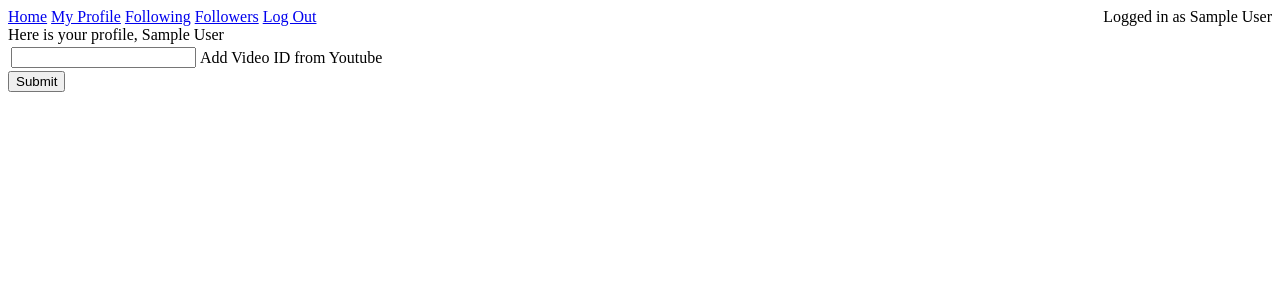
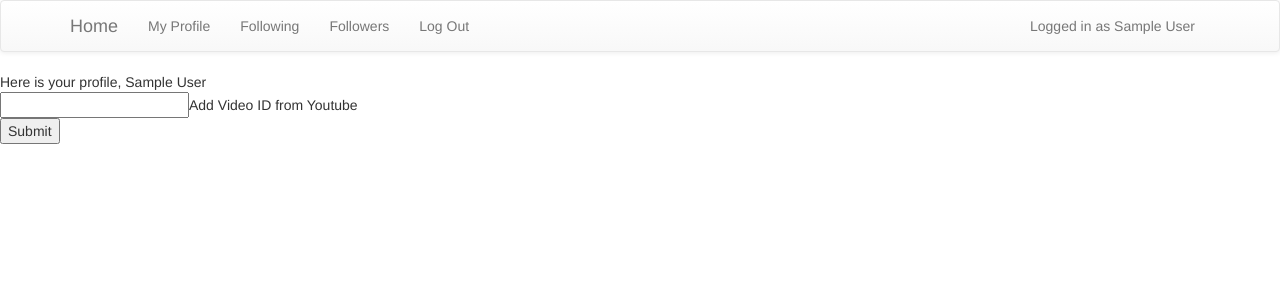
Before and after one commit to MichaelACohen/cs135, a PHP site: page /profile.php in a window 1280 px wide. Shown: the top 300 px of the page. Run offline with PHP 8.4, Linux system fonts and the light colour scheme; the visitor is signed in with stand-in values (Sample User, id 1); data that the repository does not hold is empty; some libraries are stand-ins or nearby versions.

Commit message:
adding bootstrap and jquery and made new navbar

```diff
--- a/application/createAccount.php
+++ b/application/createAccount.php
@@ -42,7 +42,7 @@ if ($_SERVER["REQUEST_METHOD"] == "POST") {
 
 <head>
 <title>Create Account</title>
-
+<?php require_once 'includes.php' ?>
 <style type="text/css">
 .error {
   color:red;
--- a/application/followers.php
+++ b/application/followers.php
@@ -28,6 +28,7 @@ if($_POST){
 <html lang="en">
 <head>
 	<title>Followers</title>
+    <?php require_once 'includes.php' ?>
 </head>
 <body>
     <?php require_once 'navBar.php' ?>
--- a/application/following.php
+++ b/application/following.php
@@ -43,7 +43,8 @@ if($_POST){
 <!DOCTYPE html>
 <html lang="en">
 <head>
-        <title>Following</title>
+    <title>Following</title>
+    <?php require_once 'includes.php' ?>
 </head>
 <body>
 	<?php require_once 'navBar.php' ?>
--- a/application/home.php
+++ b/application/home.php
@@ -6,6 +6,7 @@ require_once 'loginStatus.php';
 <html lang="en">
 <head>
 	<title>Home Page</title>
+	<?php require_once 'includes.php' ?>
 </head>
 <body>
 	<?php require_once 'navBar.php' ?>
--- /dev/null
+++ b/application/includes.php
@@ -0,0 +1,6 @@
+<?php
+echo '<link rel="stylesheet" href="https://maxcdn.bootstrapcdn.com/bootstrap/3.3.4/css/bootstrap.min.css">';
+echo '<link rel="stylesheet" href="https://maxcdn.bootstrapcdn.com/bootstrap/3.3.4/css/bootstrap-theme.min.css">';
+echo '<script src="https://ajax.googleapis.com/ajax/libs/jquery/2.1.3/jquery.min.js"></script>';
+echo '<script src="https://maxcdn.bootstrapcdn.com/bootstrap/3.3.4/js/bootstrap.min.js"></script>';
+?>
--- a/application/login.php
+++ b/application/login.php
@@ -51,7 +51,7 @@ if (isset($_SESSION['id'])) {
 
 <head>
 <title>Log In</title>
-
+<?php require_once 'includes.php' ?>
 <style type="text/css">
 .error {
   color:red;
--- a/application/navBar.php
+++ b/application/navBar.php
@@ -8,6 +8,7 @@ $menu = array(
 	'logout' => array('text' => 'Log Out', 'url' => 'logout.php')
 );
 
+/*
 function generateNavBar($items) {
 	$html = "<nav class='navbar'>\n";
 	foreach($items as $key => $item) {
@@ -19,5 +20,25 @@ function generateNavBar($items) {
 }
 
 echo generateNavBar($menu);
+*/
 
 ?>
+
+<nav class="navbar navbar-default" role="navigation">
+  <div class="container">
+    <div class="navbar-header">
+      <a class="navbar-brand" href=<?php echo "{$menu['home']['url']}"?>><?php echo "{$menu['home']['text']}" ?></a>
+    </div>
+    <div class="collapse navbar-collapse">
+      <ul class="nav navbar-nav">
+          <li><a href=<?php echo "{$menu['profile']['url']}"?>><?php echo "{$menu['profile']['text']}"?></a></li>
+          <li><a href=<?php echo "{$menu['following']['url']}"?>><?php echo "{$menu['following']['text']}"?></a></li>
+          <li><a href=<?php echo "{$menu['followers']['url']}"?>><?php echo "{$menu['followers']['text']}"?></a></li>
+          <li><a href=<?php echo "{$menu['logout']['url']}"?>><?php echo "{$menu['logout']['text']}"?></a></li>
+      </ul>
+      <ul class="nav navbar-nav navbar-right">
+        <li><p class="navbar-text">Logged in as <?php echo $_SESSION['displayName']; ?></p></li>
+      </ul>
+    </div>
+  </div>
+</nav>
--- a/application/profile.php
+++ b/application/profile.php
@@ -81,6 +81,7 @@ if($_POST){
 <html lang="en">
 <head>
     <title>Profile</title>
+    <?php require_once 'includes.php' ?>
     <style>
         #vidList {
             text-align:center;
@@ -111,9 +112,9 @@ if($_POST){
         else{
             echo "<center><h4> Welcome to ".$display_name." (".$username.")'s profile</h4></center> <div id=\"vidList\">";
         }
-        $query = "SELECT * FROM VideoFeed WHERE userID='$id'";
         $BASE_URL = "https://www.youtube.com/embed/";
-        $query = "SELECT youtubeID,vid FROM Videos, VideoFeed WHERE userID='$id' AND Videos.vid=VideoFeed.videoID";
+        //orders by most recent
+        $query = "SELECT youtubeID,vid FROM Videos, VideoFeed WHERE userID='$id' AND Videos.vid=VideoFeed.videoID ORDER BY datetime desc";
         $result = $conn->query($query);
         if (!$result) {
             die($conn->error);
@@ -136,9 +137,9 @@ if($_POST){
                 }
             }
         }
-            $result->close();
-            $conn->close();
-        ?>
+        $result->close();
+        $conn->close();
+    ?>
 
     </div>
     </body>
```
